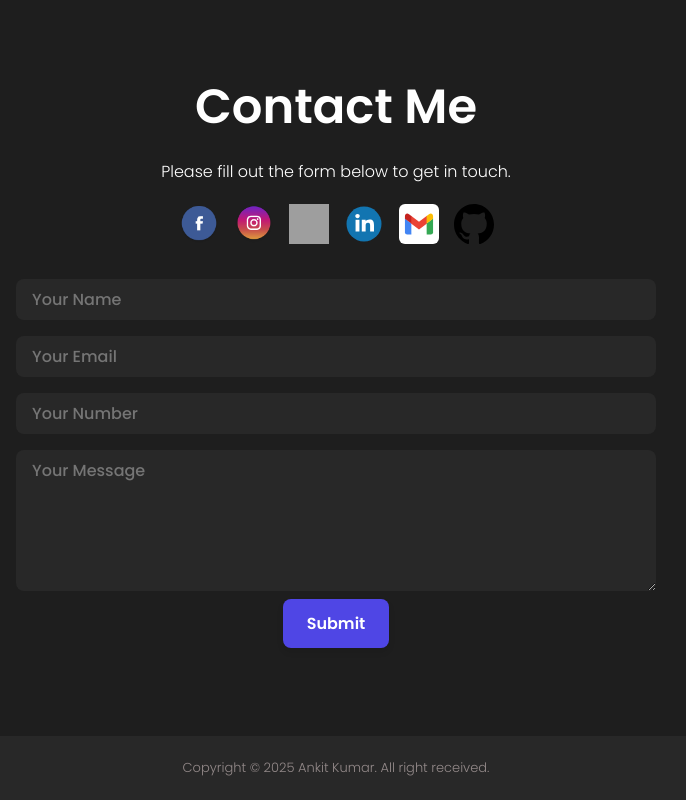
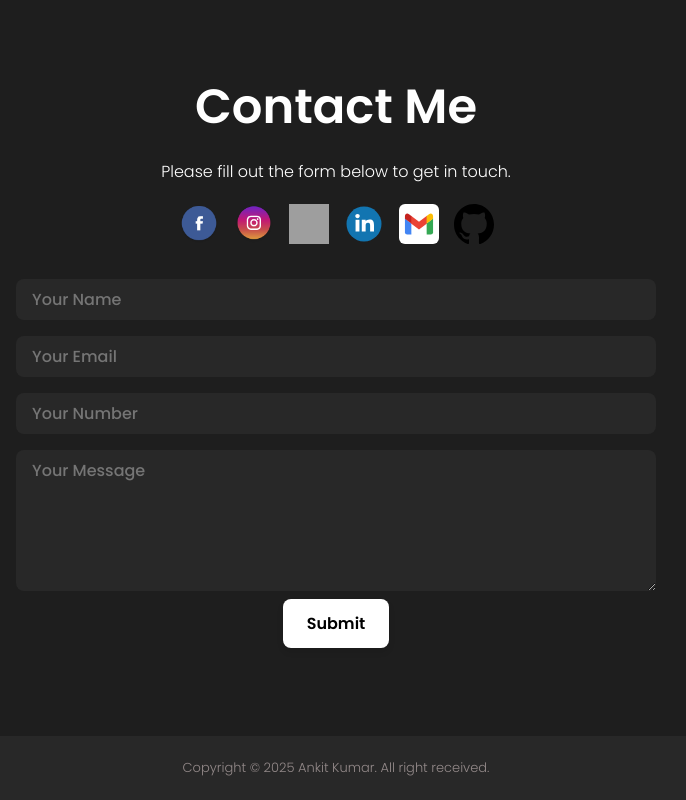
Before and after one commit to Ankit1141192/ReactPortfolio, a React (Create React App) app in the folder portfolio/: page / in a window 1280 px wide. Shown: the part 2996-3796 px from the top of the page, without its empty margins (304-990 px from the left). Built offline with nearby package versions, Linux system fonts and the light colour scheme; grey boxes are pictures that could not be loaded.

Commit message:
contact.css

```diff
--- a/portfolio/src/components/Contact/contact.css
+++ b/portfolio/src/components/Contact/contact.css
@@ -83,8 +83,8 @@
     background: rgb(40, 40, 40);
 }
 .btn1 {
-  background-color: #4f46e5; /* Indigo */
-  color: #ffffff;
+   background: white;
+    color: black;
   padding: 0.75rem 1.5rem;
   border: none;
   border-radius: 0.5rem;
```
